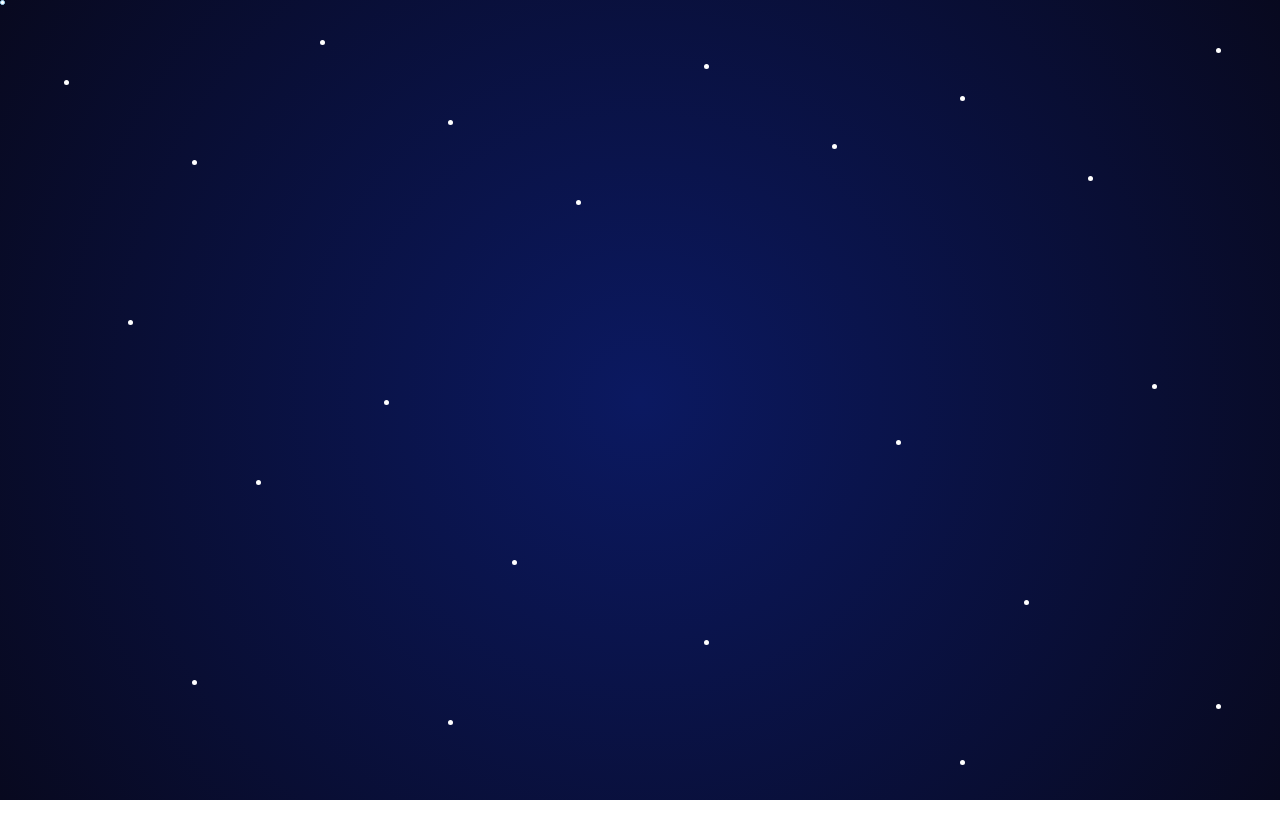
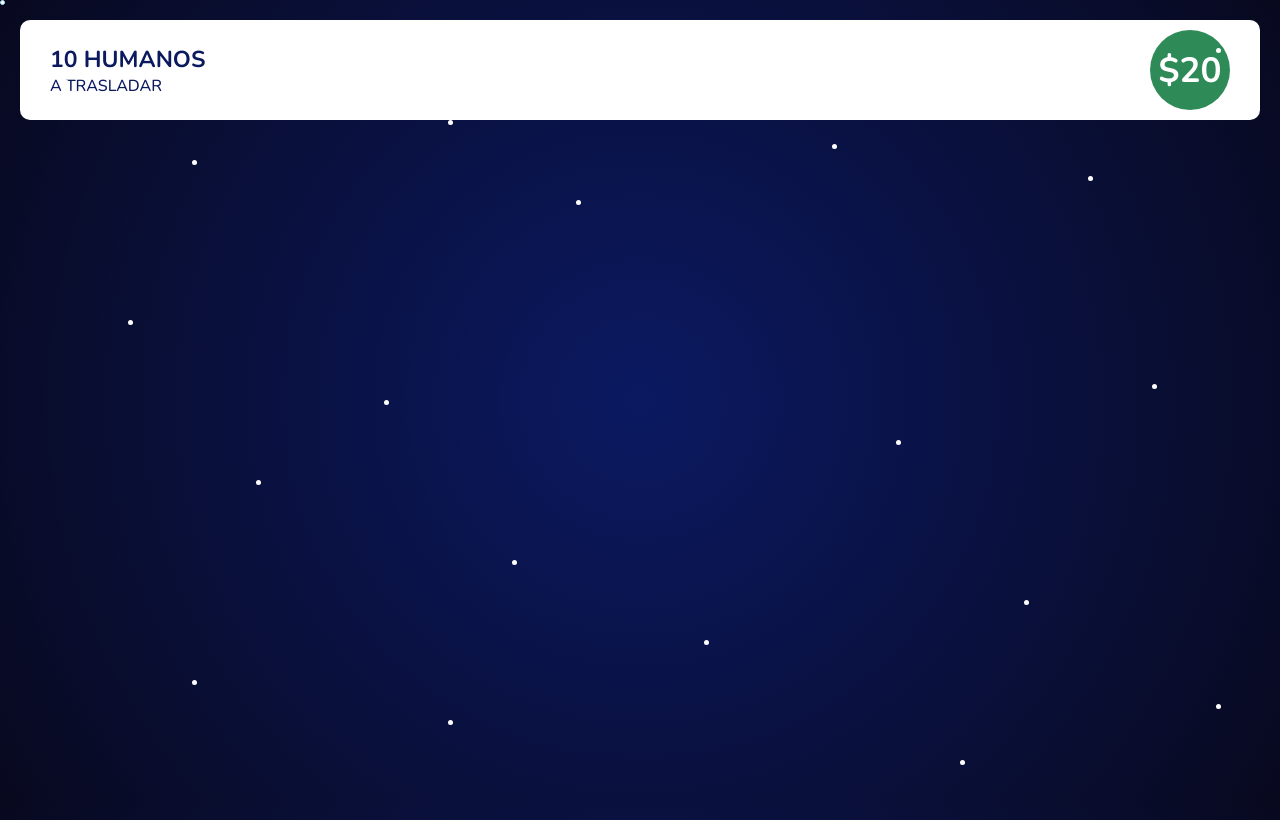
Before and after one commit to emydorado/EXODO-A-NOVATERRA, a React (Vite) app: page /offers in a window 1280 px wide. Built offline with nearby package versions, Linux system fonts and the light colour scheme.

Commit message:
css offer card

```diff
--- /dev/null
+++ b/src/components/OfferCard.css
@@ -0,0 +1,33 @@
+#offer-card {
+	background-color: white;
+	display: flex;
+	flex-direction: row;
+	justify-content: space-between;
+	align-items: center;
+	padding: 10px;
+	border-radius: 10px;
+	margin: 20px;
+}
+
+#offer-card h1,
+#offer-card h3,
+#offer-card p {
+	color: #0b195f;
+}
+
+.offer-card-text {
+	margin-left: 20px;
+}
+
+.cost-container {
+	margin-right: 20px;
+	width: 80px;
+	height: 80px;
+	background: #2e8b57;
+	border-radius: 50%;
+	display: flex;
+	align-items: center;
+	justify-content: center;
+	color: white;
+	font-weight: bold;
+}
--- /dev/null
+++ b/src/components/OfferCard.jsx
@@ -0,0 +1,19 @@
+import './OfferCard.css';
+
+const OfferCard = ({ capacity, cost, onSelect }) => {
+	return (
+		<div id='offer-card' onClick={onSelect}>
+			<div className='offer-card-text'>
+				<h3>{capacity}</h3>
+				<p>A TRASLADAR</p>
+			</div>
+			<div className='cost-container'>
+				<h2>
+					<b>${cost}</b>
+				</h2>
+			</div>
+		</div>
+	);
+};
+
+export default OfferCard;
--- /dev/null
+++ b/src/data/offers.js
@@ -0,0 +1,9 @@
+const offers = [
+	{
+		id: 1,
+		capacity: '10 HUMANOS',
+		cost: 20,
+	},
+];
+
+export default offers;
--- a/src/pages/BuildingShop.jsx
+++ b/src/pages/BuildingShop.jsx
@@ -2,7 +2,7 @@ import { useState, useEffect } from 'react';
 import SavedHumans from '../components/SavedHumans';
 import Rounds from '../components/Rounds';
 import BuildingCard from '../components/buildignCard';
-import resources from '../data/buildings';
+import buildings from '../data/buildings';
 import './buildingShop.css';
 import { useNavigate } from 'react-router-dom';
 
@@ -13,7 +13,7 @@ const BuildingShop = () => {
 
 	const [availableBuildings, setAvailableBuildings] = useState(() => {
 		const saved = localStorage.getItem(STORAGE_KEY);
-		return saved ? JSON.parse(saved) : resources;
+		return saved ? JSON.parse(saved) : buildings;
 	});
 
 	const [selectedBuildings, setSelectedBuildings] = useState(() => {
@@ -43,7 +43,7 @@ const BuildingShop = () => {
 			</div>
 			<div id='buildingShop'>
 				<h2>SELECCIONEN EL EDIFICIO</h2>
-				<div className='resources-grid'>
+				<div className='buildings-grid'>
 					{availableBuildings.map((b) => (
 						<BuildingCard
 							key={b.name}
--- a/src/pages/Offers.jsx
+++ b/src/pages/Offers.jsx
@@ -1,5 +1,14 @@
+import OfferCard from '../components/OfferCard';
+import offers from '../data/offers';
+
 const Offers = () => {
-	return <></>;
+	return (
+		<>
+			{offers.map((offer) => (
+				<OfferCard key={offer.id} capacity={offer.capacity} cost={offer.cost} />
+			))}
+		</>
+	);
 };
 
 export default Offers;
```
